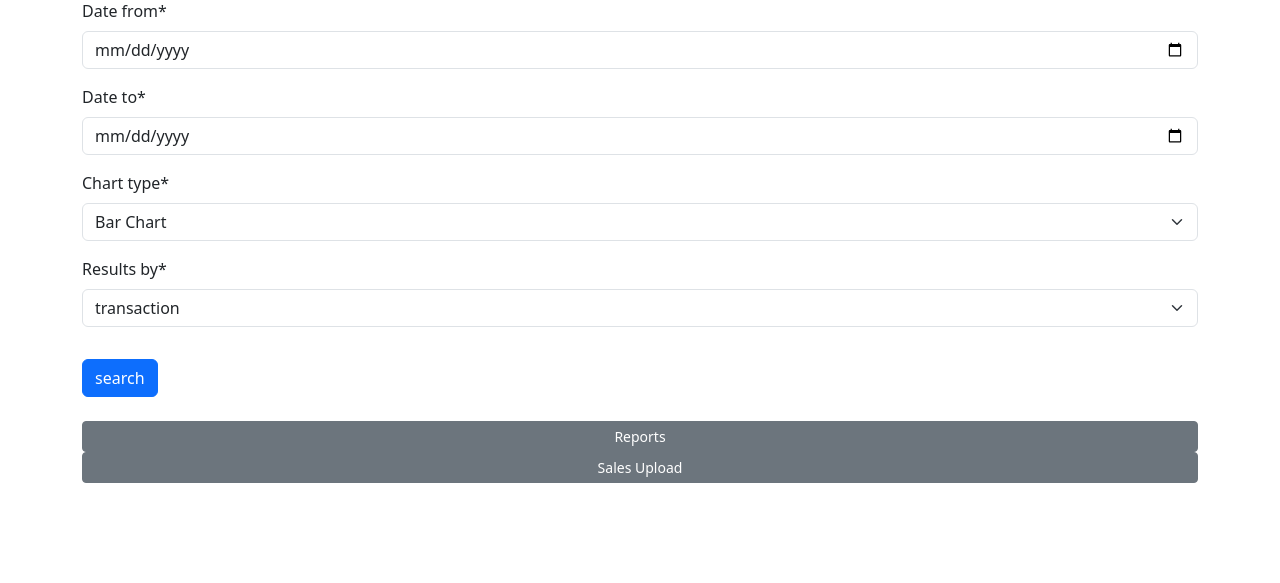
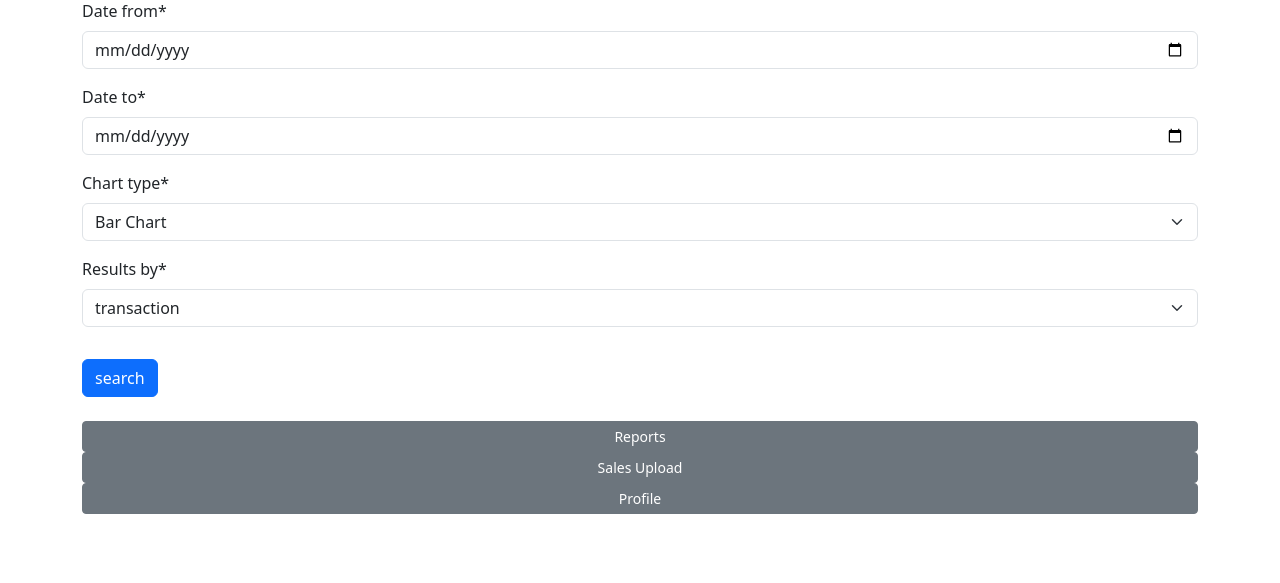
Before and after one commit to ayers1960/reports_proj, a Django app: page / in a window 1280 px wide. Shown: the part 17-600 px from the top of the page. Run offline with Django 4.2, Linux system fonts and the light colour scheme; some libraries are stand-ins or nearby versions.

Commit message:
45 - adding my profile

```diff
--- /dev/null
+++ b/profiles/urls.py
@@ -0,0 +1,8 @@
+from django.urls import path
+from .views import my_profile_view
+
+app_name = "profiles"
+
+urlpatterns = [
+    path('',my_profile_view, name="my")
+]
--- a/profiles/views.py
+++ b/profiles/views.py
@@ -1,3 +1,9 @@
 from django.shortcuts import render
 
 # Create your views here.
+from .models import Profile
+from .forms import ProfileForm
+
+def my_profile_view(request):
+    context = {}
+    return render(request, 'profiles/main.html', context)
--- a/reports_proj/urls.py
+++ b/reports_proj/urls.py
@@ -24,6 +24,7 @@ urlpatterns = [
     path('admin/', admin.site.urls),
     path('', include('sales.urls', namespace='sales')),
     path('reports/', include('reports.urls', namespace='reports')),
+    path('my_profile/', include('profiles.urls', namespace='profiles')),
 ]
 
 urlpatterns += static(settings.STATIC_URL, document_root=settings.STATIC_ROOT)
--- a/sales/templates/sales/home.html
+++ b/sales/templates/sales/home.html
@@ -74,6 +74,11 @@ home
   </div>
 
   <div class="d-grid gap-2">
-  <a href="/reports/from_file/" class="btn btn-secondary btn-sm" role="button">Sales Upload</a>
-  </div>
+    <a href="/reports/from_file/" class="btn btn-secondary btn-sm" role="button">Sales Upload</a>
+    </div>
+
+  <div class="d-grid gap-2">
+    <a href="/my_profile/" class="btn btn-secondary btn-sm" role="button">Profile</a>
+    </div>
+
 {% endblock content %}
```
Also changed, not shown: profiles/forms.py (added, +7 -0 lines), profiles/templates/profiles/main.html (added, +10 -0 lines).
